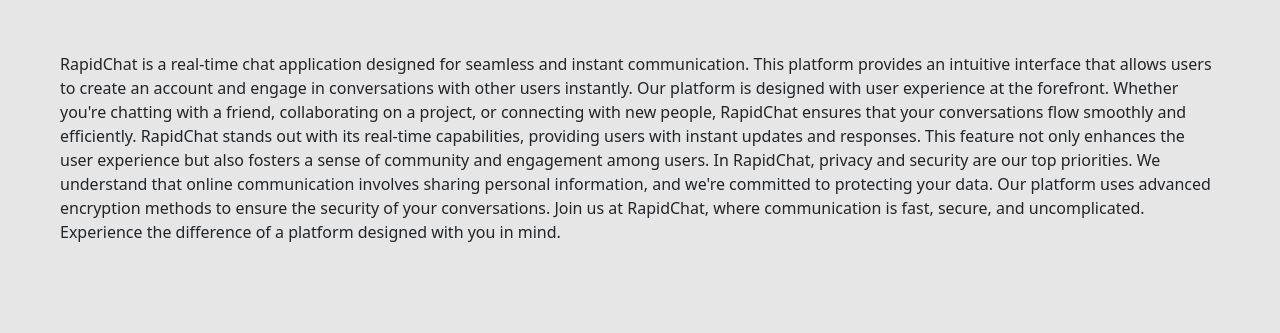
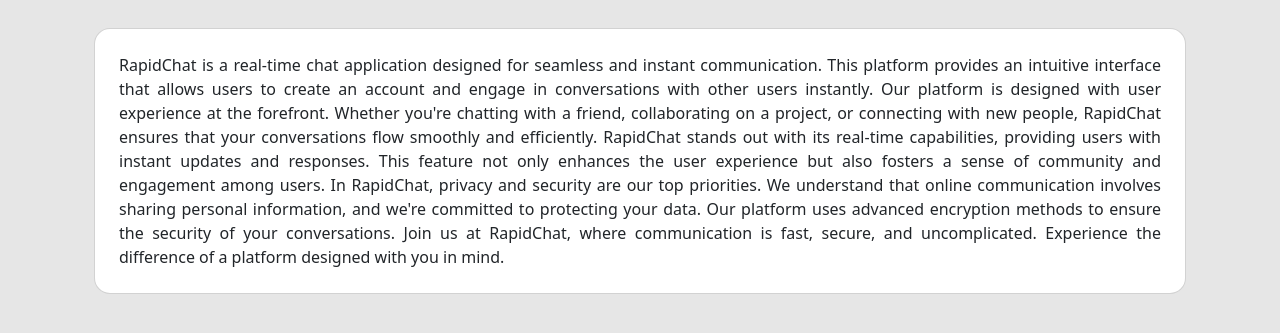
Before and after one commit to david96182/rapidchat, a Django app: template rapidchat/templates/pages/about.html in a window 1280 px wide. Shown: the part 56-389 px from the top of the page. Run offline with Django 4.2, Linux system fonts and the light colour scheme; the template is opened without the code that fills it, so the values that code supplies are empty; some libraries are stand-ins or nearby versions.

Commit message:
update about page

```diff
--- a/rapidchat/static/css/project.css
+++ b/rapidchat/static/css/project.css
@@ -18,6 +18,11 @@
 
 body {
   background-color: #E6E6E6;
+}
+
+.text-justify {
+  text-align: justify !important;
+  text-justify: inter-word !important;
 }
 
 /* forms */
--- a/rapidchat/templates/pages/about.html
+++ b/rapidchat/templates/pages/about.html
@@ -1,11 +1,13 @@
 {% extends "base.html" %}
 
 {% block content %}
-  <p class="p-5">
+  <div class="container p-4">
+    <p class="card p-4 text-center text-justify rounded-4">
       RapidChat is a real-time chat application designed for seamless and instant communication. This platform provides an intuitive interface that allows users to create an account and engage in conversations with other users instantly.
       Our platform is designed with user experience at the forefront. Whether you're chatting with a friend, collaborating on a project, or connecting with new people, RapidChat ensures that your conversations flow smoothly and efficiently.
       RapidChat stands out with its real-time capabilities, providing users with instant updates and responses. This feature not only enhances the user experience but also fosters a sense of community and engagement among users.
       In RapidChat, privacy and security are our top priorities. We understand that online communication involves sharing personal information, and we're committed to protecting your data. Our platform uses advanced encryption methods to ensure the security of your conversations.
       Join us at RapidChat, where communication is fast, secure, and uncomplicated. Experience the difference of a platform designed with you in mind.
     </p>
+  </div>
 {% endblock content %}
```
Lines whose indentation alone changed are shown as unchanged.
